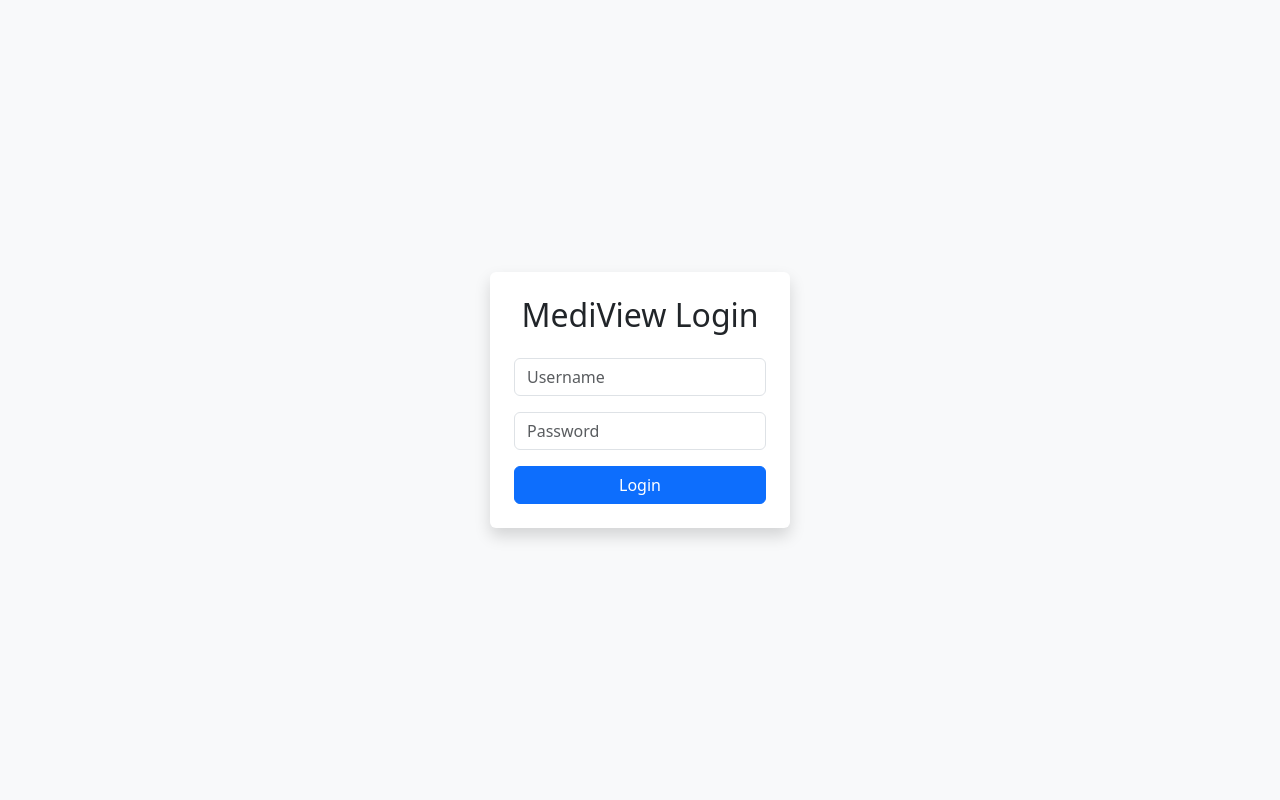
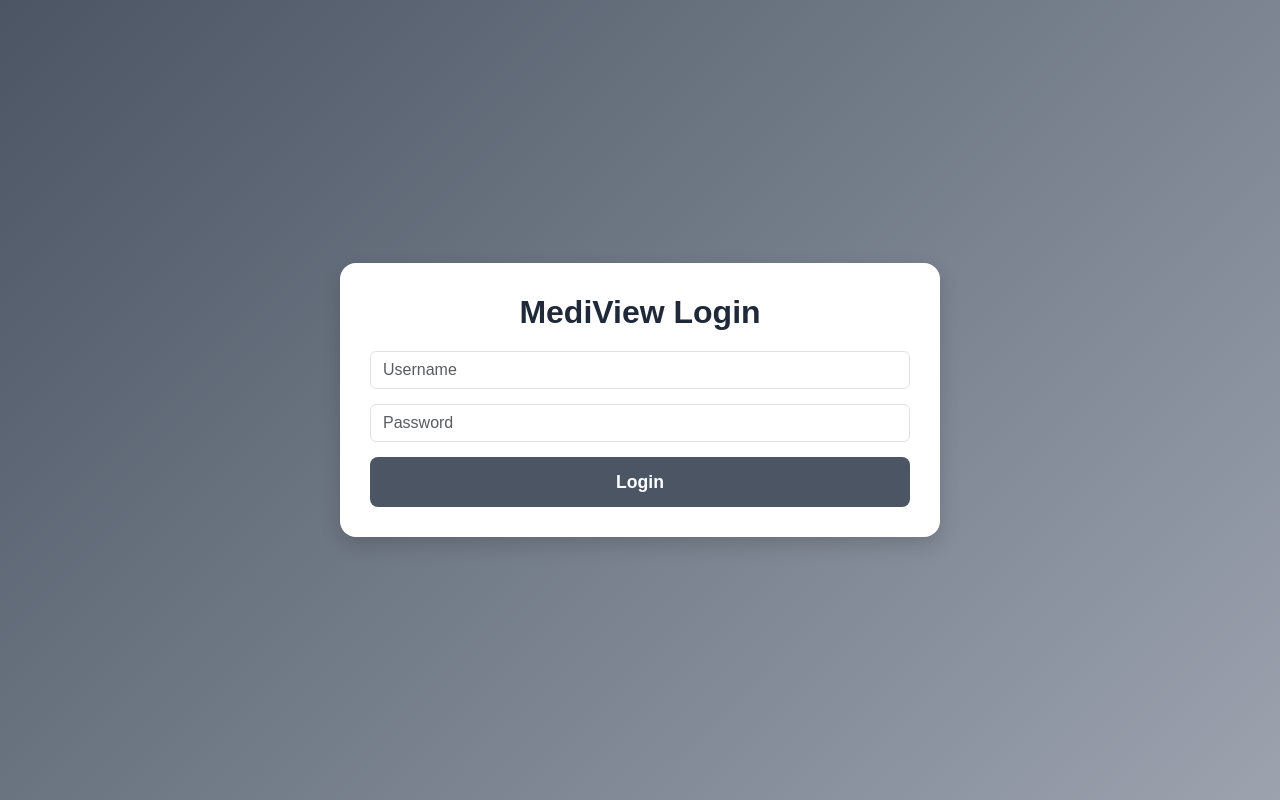
Before and after one commit to ElijahChileshe/MediView-A-Lightweight-Medical-Imaging-Viewer, a React (Create React App) app: page / in a window 1280 px wide. Built offline with nearby package versions, Linux system fonts and the light colour scheme.

Commit message:
Added styles to login page

```diff
--- /dev/null
+++ b/src/pages/Login.css
@@ -0,0 +1,54 @@
+/* Full screen gray gradient background */
+.login-container {
+    display: flex;
+    justify-content: center;
+    align-items: center;
+    min-height: 100vh;
+    background: linear-gradient(135deg, #4b5563, #9ca3af); /* dark to light gray */
+    font-family: Arial, sans-serif;
+  }
+
+  /* Login form card */
+  .login-form {
+    width: 600px;
+    padding: 30px;
+    background: #ffffff;
+    border-radius: 16px;
+    box-shadow: 0 8px 20px rgba(0, 0, 0, 0.15);
+    text-align: center;
+  }
+
+  /* Title */
+  .login-title {
+    font-size: 2.0rem;
+    font-weight: 600;
+    margin-bottom: 20px;
+    color: #1f2937;
+  }
+
+  /* Form inputs */
+  .form-control {
+    border-radius: 8px;
+    padding: 10px 12px;
+    font-size: 1rem;
+    margin-bottom: 15px;
+    border: 1px solid #d1d5db;
+  }
+
+  /* Submit button */
+  .login-button {
+    width: 100%;
+    padding: 12px;
+    font-size: 1.1rem;
+    font-weight: 600;
+    border: none;
+    border-radius: 8px;
+    background: #4b5563; /* professional gray */
+    color: #ffffff;
+    cursor: pointer;
+    transition: all 0.3s ease;
+  }
+
+  .login-button:hover {
+    background: #6b7280; /* slightly lighter gray on hover */
+  }
--- a/src/pages/Login.js
+++ b/src/pages/Login.js
@@ -1,5 +1,6 @@
 import React, { useState } from "react";
 import { useNavigate } from "react-router-dom";
+import "./Login.css"; // we'll create a separate CSS file
 
 function Login() {
   const [username, setUsername] = useState("");
@@ -15,10 +16,10 @@ function Login() {
   };
 
   return (
-    <div className="d-flex justify-content-center align-items-center vh-100 bg-light">
-      <form onSubmit={handleLogin} className="p-4 bg-white rounded shadow" style={{width: "300px"}}>
-        <h2 className="text-center mb-4">MediView Login</h2>
-        <div className="mb-3">
+    <div className="login-container">
+      <form onSubmit={handleLogin} className="login-form">
+        <h2 className="login-title">MediView Login</h2>
+        <div className="form-group">
           <input
             type="text"
             className="form-control"
@@ -27,7 +28,7 @@ function Login() {
             onChange={(e) => setUsername(e.target.value)}
           />
         </div>
-        <div className="mb-3">
+        <div className="form-group">
           <input
             type="password"
             className="form-control"
@@ -36,7 +37,9 @@ function Login() {
             onChange={(e) => setPassword(e.target.value)}
           />
         </div>
-        <button type="submit" className="btn btn-primary w-100">Login</button>
+        <button type="submit" className="login-button">
+          Login
+        </button>
       </form>
     </div>
   );
```
